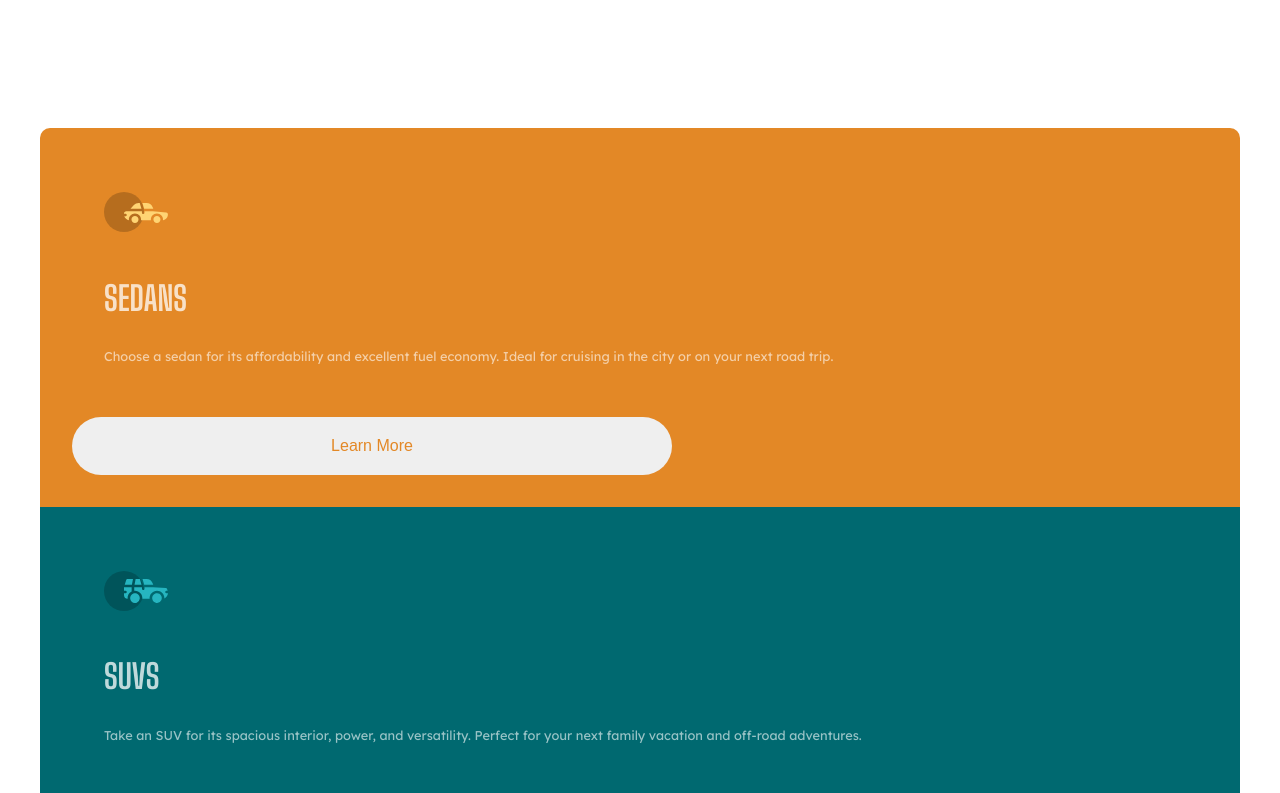
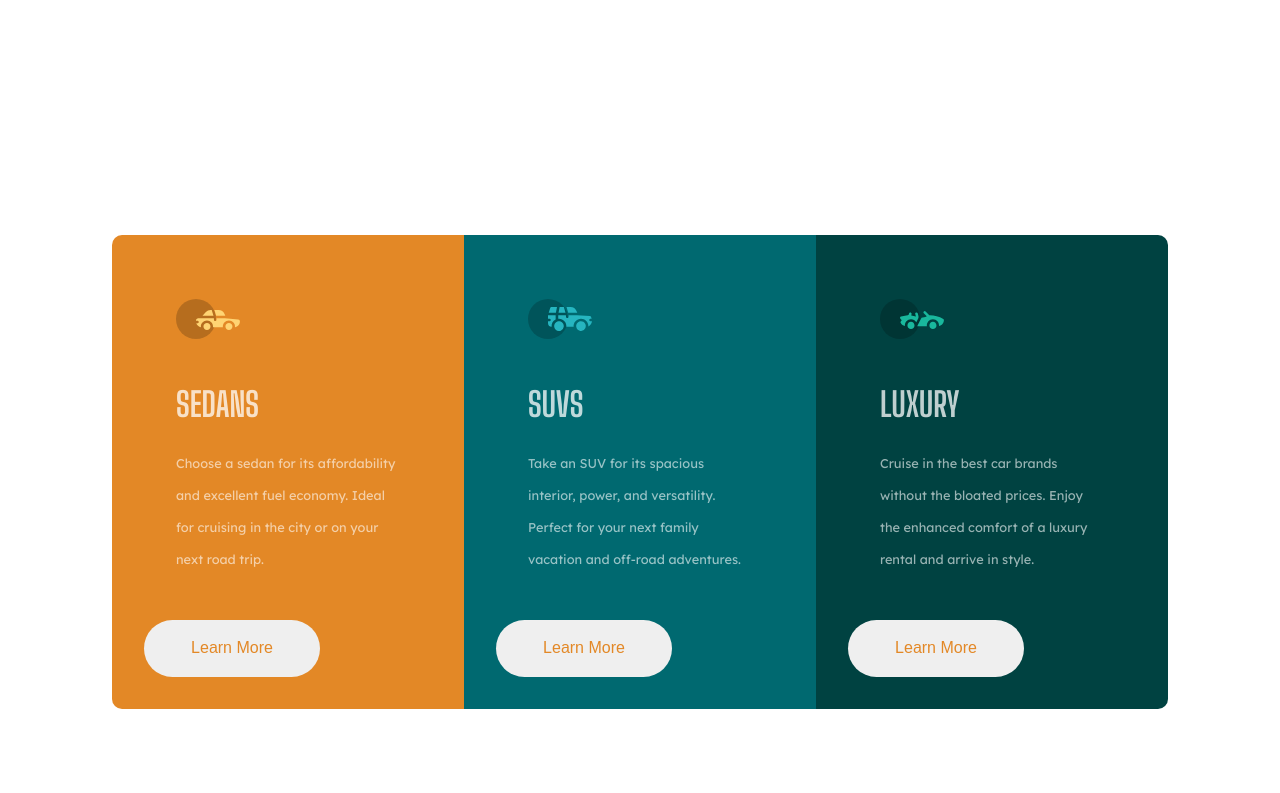
Before and after one commit to Mac20Q/FEM-3-col-preview-challenge, a plain HTML site: page 3-column-preview-card-component-main/index.html in a window 1280 px wide. Shown: the top 793 px of the page. Drawn offline with Linux system fonts and the light colour scheme.

Commit message:
Job done with the challenge

```diff
--- a/3-column-preview-card-component-main/index.html
+++ b/3-column-preview-card-component-main/index.html
@@ -24,6 +24,8 @@
     <link rel="stylesheet" href="/css/style.css" />
   </head>
   <body>
+    <div class="container">
+      <div class="row">
         <section-sedan class="orange">
           <div class="orange">
             <img src="images/icon-sedans.svg" alt="">
@@ -32,10 +34,12 @@
               Choose a sedan for its affordability and excellent fuel economy. Ideal
               for cruising in the city or on your next road trip.
             </p>
-        <button class="btn">Learn More</button>
+            <a href="https://goodandgeeky.com"><button class="btn">Learn More</button></a>
           </div>
         </section-sedan>
+      </div>
 
+        <div class="row">
           <section-suv>
             <div class="teal">
               <img src="images/icon-suvs.svg" alt="">
@@ -47,7 +51,9 @@
               <button class="btn">Learn More</button>
             </div>
           </section-suv>
+        </div>
 
+        <div class="row">
           <section-luxury>
             <div class="dark-teal">
               <img src="images/icon-luxury.svg" alt="">
@@ -59,12 +65,16 @@
               <button class="btn">Learn More</button>
             </div>
           </section-luxury>
+        </div>
 
-    <div class="attribution">
+
+      </div>
+        <div id="attrib" class="attribution">
           Challenge by
           <a href="https://www.frontendmentor.io?ref=challenge" target="_blank"
             >Frontend Mentor</a
           >. Coded by <a href="#">David Allen</a>.
         </div>
+
   </body>
 </html>
--- a/css/style.css
+++ b/css/style.css
@@ -10,6 +10,8 @@
 
     margin: 4rem 2rem 6rem ;
 }
+
+
 /* font-family: 'Big Shoulders Display', cursive;
 font-family: 'Lexend Deca', sans-serif; */
 img{
@@ -56,6 +58,7 @@ p {
     background: var(--color-dark);
     border-bottom-left-radius: 10px;
     border-bottom-right-radius: 10px;
+    margin: 0;
 }
 
 .btn {
@@ -64,9 +67,14 @@ p {
     border-radius: 50px;
     height: 3.6rem;
     width: 50%;
-
     color: var(--color-primary);
     font-size: 1rem;
+}
+
+.btn:hover {
+    background: 0;
+    border: 2.5px solid var(--color-transwhite);
+    color: var(--color-transwhite);
 }
 
 
@@ -77,3 +85,32 @@ p {
 .attribution a {
      color: hsl(228, 45%, 44%);
 }
+
+@media  (min-width: 1080px) {
+    .container {
+        height: 100vh;
+        display: flex;
+        justify-content: center;
+        align-items: center;
+    }
+
+    .row {
+        max-width: 22rem;
+        align-items: center;
+    }
+
+
+
+    .dark-teal {
+        border-bottom-left-radius: 0;
+        border-top-right-radius: 10px;
+
+    }
+
+   .orange {
+       border-top-right-radius: 0;
+       border-bottom-left-radius: 10px;
+       margin-top: 0;
+   }
+
+}
```
Lines whose indentation alone changed are shown as unchanged.
